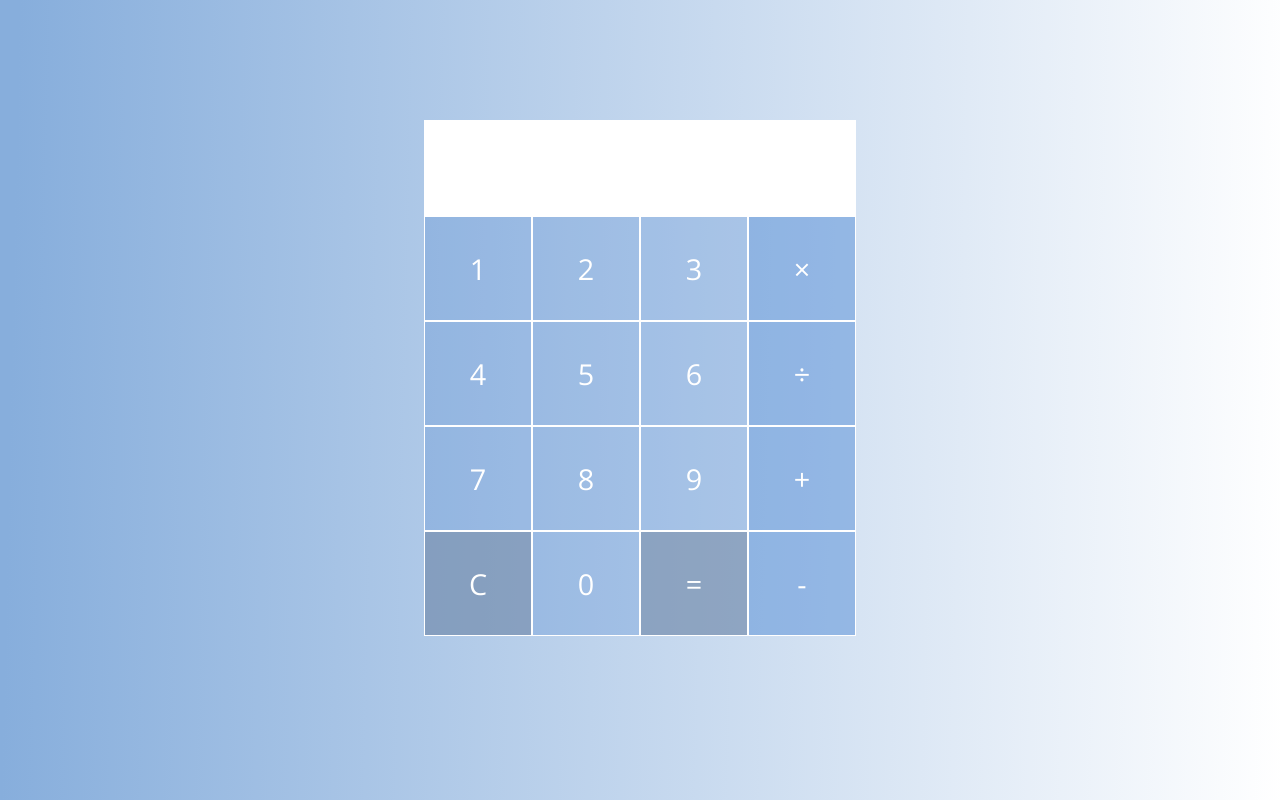
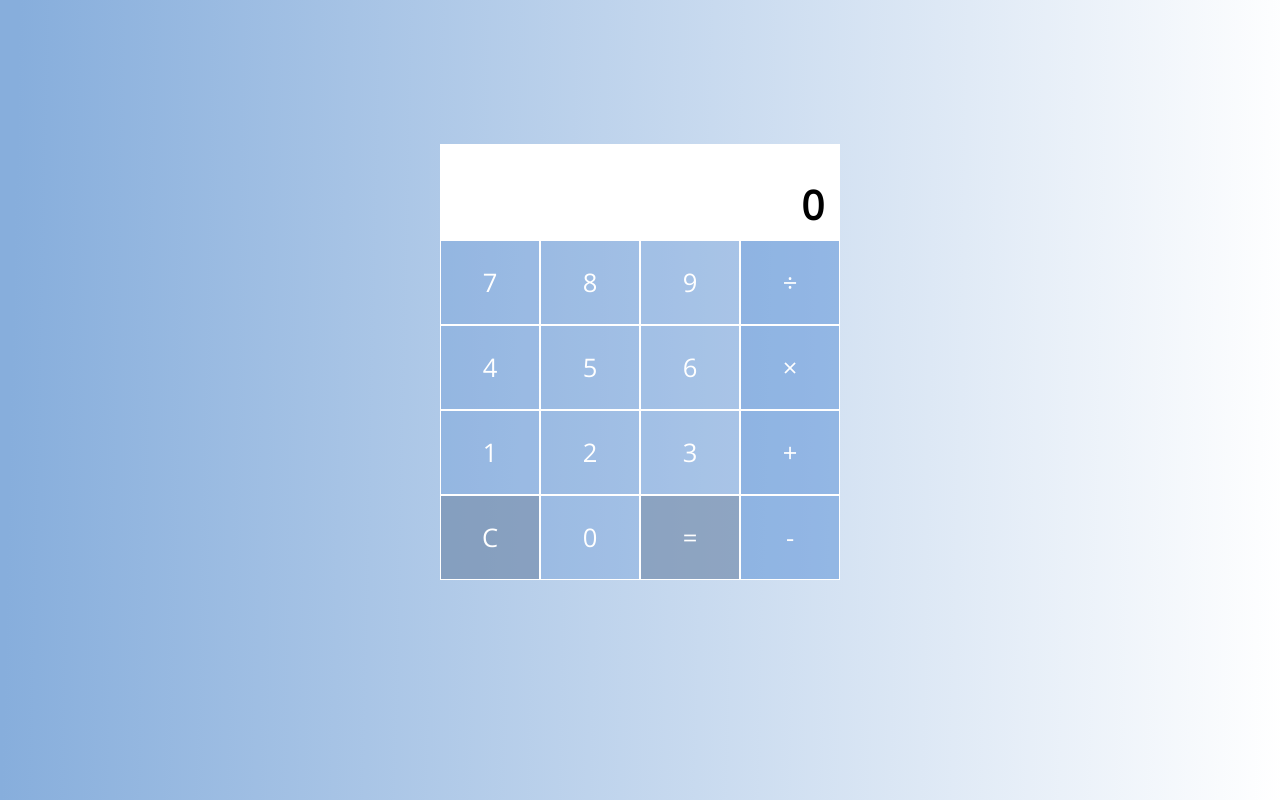
Before and after one commit to Gkuzin13/Calculator, a plain HTML site: page index.html in a window 1280 px wide. Drawn offline with nearby package versions, Linux system fonts and the light colour scheme.

Commit message:
fixed some bugs

```diff
--- a/index.html
+++ b/index.html
@@ -17,32 +17,33 @@
 <body>
   <header></header>
 
-  <div class="center">
-  <div class="display-ctn">
-    <div id="display-top"></div>
-    <div id="display"></div>
+  <div class="center-display">
+    <div class="display-ctn">
+      <div id="display-top"></div>
+      <div id="display"></div>
+    </div>
   </div>
-</div>
 
+<div class="calc-center">
   <div id="calc-ctn">
+    <div value="7" class="nums">7</div>
+    <div value="8" class="nums">8</div>
+    <div value="9" class="nums">9</div>
+    <div value="÷" class="operators">÷</div>
+    <div value="4" class="nums">4</div>
+    <div value="5" class="nums">5</div>
+    <div value="6" class="nums">6</div>
+    <div value="×" class="operators">×</div>
     <div value="1" class="nums">1</div>
     <div value="2" class="nums">2</div>
     <div value="3" class="nums">3</div>
-    <div value="×" class="operators">×</div>
-    <div value="4" class="nums">4</div>
-    <div value="5" class="nums">5</div>
-    <div value="6" class="nums">6</div>
-    <div value="÷" class="operators">÷</div>
-    <div value="7" class="nums">7</div>
-    <div value="8" class="nums">8</div>
-    <div value="9" class="nums">9</div>
-    <div value="+" class="operators">+</div>
+    <div value="+"class="operators">+</div>
     <div value="clear" class="clear">C</div>
     <div value="0" class="nums">0</div>
     <div id="equals" class="operate-btn">=</div>
-    <div value="-"class="operators">-</div>
+    <div value="-" class="operators">-</div>
   </div>
-
+</div>
 
 </body>
 <script type="text/javascript" src="main.js"></script>
--- a/main.js
+++ b/main.js
@@ -4,6 +4,8 @@ const operate = document.getElementById('equals');
 const operators = document.querySelectorAll('.operators');
 
 const nums = document.querySelectorAll('.nums');
+
+const backspace = document.querySelector('.backspace');
 
 let display = document.getElementById('display');
 
@@ -20,9 +22,16 @@ let secondNumber = [];
 
 let lastResult = [];
 
+// Sets the default display value to 0
+display.textContent = [0];
+
 // Grabs the number buttons
 nums.forEach(function(nums) {
     nums.addEventListener('click', function() {
+        // Limits maximum number of digits
+        if(firstNumber.length > 15) {
+            return;
+        };
 
         // Stores the value from HTML in number var
         let number = nums.getAttribute('value');
@@ -56,7 +65,7 @@ operators.forEach(function(operators) {
         // Stores first value in second one
         secondNumber = firstNumber;
 
-        console.log(operator)
+        console.log(currentOperator)
 
         // Resets first value
         firstNumber = [];
@@ -65,13 +74,27 @@ operators.forEach(function(operators) {
 
 // Grabs the equals button and performs calculation
 operate.addEventListener('click', e => {
+    // Shows an error message when a number is divided by zero
+    if(currentOperator === '÷' && firstNumber == 0) {
+        display.style.fontSize = '2.2rem';
+        display.style.paddingBottom = '0.2em';
+
+        display.textContent = ['Cannot divide by zero'];
+
+        firstNumber = [];
+
+        secondNumber = [];
+
+        return;
+    };
+
     // Compares corrent operator and performs calculation
     switch(currentOperator) {
         case '+':
             lastResult = parseInt(`${firstNumber}`) + parseInt(`${secondNumber}`);
             break;
         case '-':
-            lastResult = parseInt(`${firstNumber}`) - parseInt(`${secondNumber}`);
+            lastResult = parseInt(`${secondNumber}`) - parseInt(`${firstNumber}`);
 
             break;
         case '÷':
@@ -98,15 +121,14 @@ operate.addEventListener('click', e => {
 
 // Grabs clear button
 clearDisplay.addEventListener('click', e => {
-
     // Resetes all values and the display
-    display.textContent = [];
+    display.textContent = [0];
 
     topDisplay.textContent = [];
-
-    currentNumber = [];
 
     firstNumber = [];
 
     secondNumber = [];
+
+    lastResult = [];
 });
--- a/style.css
+++ b/style.css
@@ -20,29 +20,28 @@ header {
     font-weight: 100;
     text-align: center;
     padding-top: 0.5em;
-    height: 2.5em;
+    height: 3em;
 }
 
-.center {
+.center-display {
     display: flex;
     justify-content: center;
 }
-
 
 .display-ctn {
     display: flex;
     justify-content: flex-end;
     flex-direction: column;
     text-align: right;
-    width: 27em;
+    width: 25em;
     height: 6em;
-    padding: 0 1em 0.4em 1em;
+    padding: 0 1em 0.5em 1em;
     background-color: white;
 }
 
 #display {
     font-size: 2.5em;
-    font-weight: 800;
+    font-weight: bolder;
 }
 
 #display-top {
@@ -50,27 +49,27 @@ header {
     color: rgb(146, 146, 146);
 }
 
+.calc-center {
+    display: flex;
+    justify-content: center;
+}
 
 #calc-ctn {
     display: grid;
     align-content: center;
     align-items: center;
+    text-align: center;
     grid-template-columns: repeat(4, 1fr);
     grid-template-rows: repeat(4, 1fr);
-    grid-column-gap: 0em;
-    grid-row-gap: 0em;
-    font-size: 1.8em;
-    font-weight: 400;
-    width: 15em;
-    height: auto;
-    margin: 0 auto;
+    width: 25rem;
     background-color: #457fca41;
     color: white;
 }
 
 .nums {
     text-align: center;
-    padding: 2rem;
+    padding: 1.5rem;
+    font-size: 1.6em;
     align-self: stretch;
     border: 0.5px rgb(255, 255, 255) solid;
     transition: 0.1s;
@@ -82,7 +81,8 @@ header {
 
 .clear {
     text-align: center;
-    padding: 2rem;
+    padding: 1.5rem;
+    font-size: 1.6em;
     align-self: stretch;
     border: 0.5px rgb(255, 255, 255) solid;
     transition: 0.1s;
@@ -104,11 +104,10 @@ header {
     box-shadow: -1px 1px 8px 0px rgba(141,141,141,0.48);
     -webkit-box-shadow: -1px 1px 8px 0px rgba(141,141,141,0.48);
     -moz-box-shadow: -1px 1px 8px 0px rgba(141,141,141,0.48);
-
 }
 
 .clear:active {
-    padding: 1em;
+    font-weight: bold;
 }
 
 .nums:hover {
@@ -120,13 +119,14 @@ header {
 }
 
 .nums:active {
-    padding: 1em;
+    font-weight: bold;
 }
 
 .operators {
     text-align: center;
-    padding: 2rem;
     align-self: stretch;
+    padding: 1.5rem;
+    font-size: 1.6em;
     background-color: #5c93da57;
     border: 0.5px rgb(255, 255, 255) solid;
     transition: 0.2s;
@@ -145,12 +145,13 @@ header {
 }
 
 .operators:active {
-    padding: 1em;
+    font-weight: bold;
 }
 
 .operate-btn {
     text-align: center;
-    padding: 2rem;
+    padding: 1.5rem;
+    font-size: 1.6em;
     align-self: stretch;
     background-color:#7788a083;
     border: 0.5px rgb(255, 255, 255) solid;
@@ -170,5 +171,5 @@ header {
 }
 
 .operate-btn:active {
-    padding: 1em;
+    font-weight: bold;
 }
```
